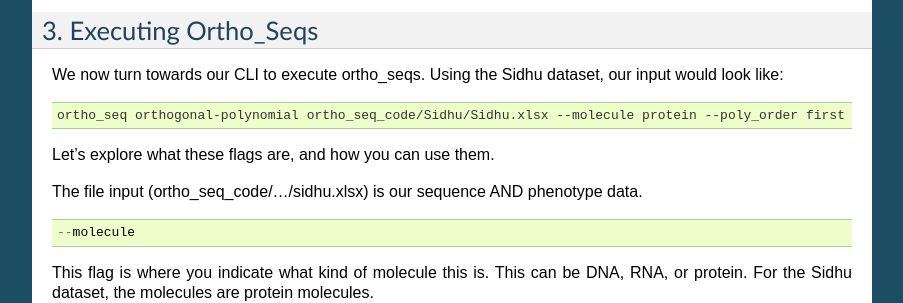
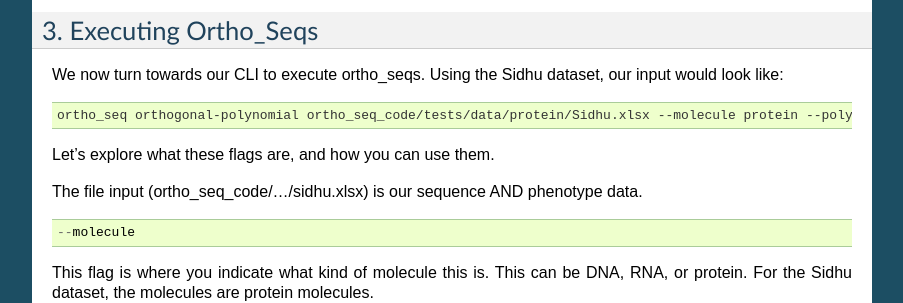
Before and after one commit to snafees/ortho_seqs, a Sphinx documentation site: the page built from docs/source/orthogonal_polynomial_tutorial.rst, in a window 1280 px wide and 900 px high, scrolled down 1559 px. Shown: the part 152-455 px from the top of the window, without its empty margins (198-1101 px from the left). Built offline with Sphinx 7.4.7, drawn with Linux system fonts in a browser that asks for light colours.

Commit message:
Cleaned up branch by removing Sidhu folder

```diff
--- a/docs/source/orthogonal_polynomial_tutorial.rst
+++ b/docs/source/orthogonal_polynomial_tutorial.rst
@@ -67,7 +67,7 @@ Using the Sidhu dataset, our input would look like:
 
 .. code-block:: shell-session
 
-  ortho_seq orthogonal-polynomial ortho_seq_code/Sidhu/Sidhu.xlsx --molecule protein --poly_order first --out_dir docs/source/tutorial_outputs --alphbt_input SYG,R --min_pct 40 --pheno_name ELISA
+  ortho_seq orthogonal-polynomial ortho_seq_code/tests/data/protein/Sidhu.xlsx --molecule protein --poly_order first --out_dir docs/source/tutorial_outputs --alphbt_input SYG,R --min_pct 40 --pheno_name ELISA
 
 Let's explore what these flags are, and how you can use them.
 
```
Also changed, not shown: 19 other files.
